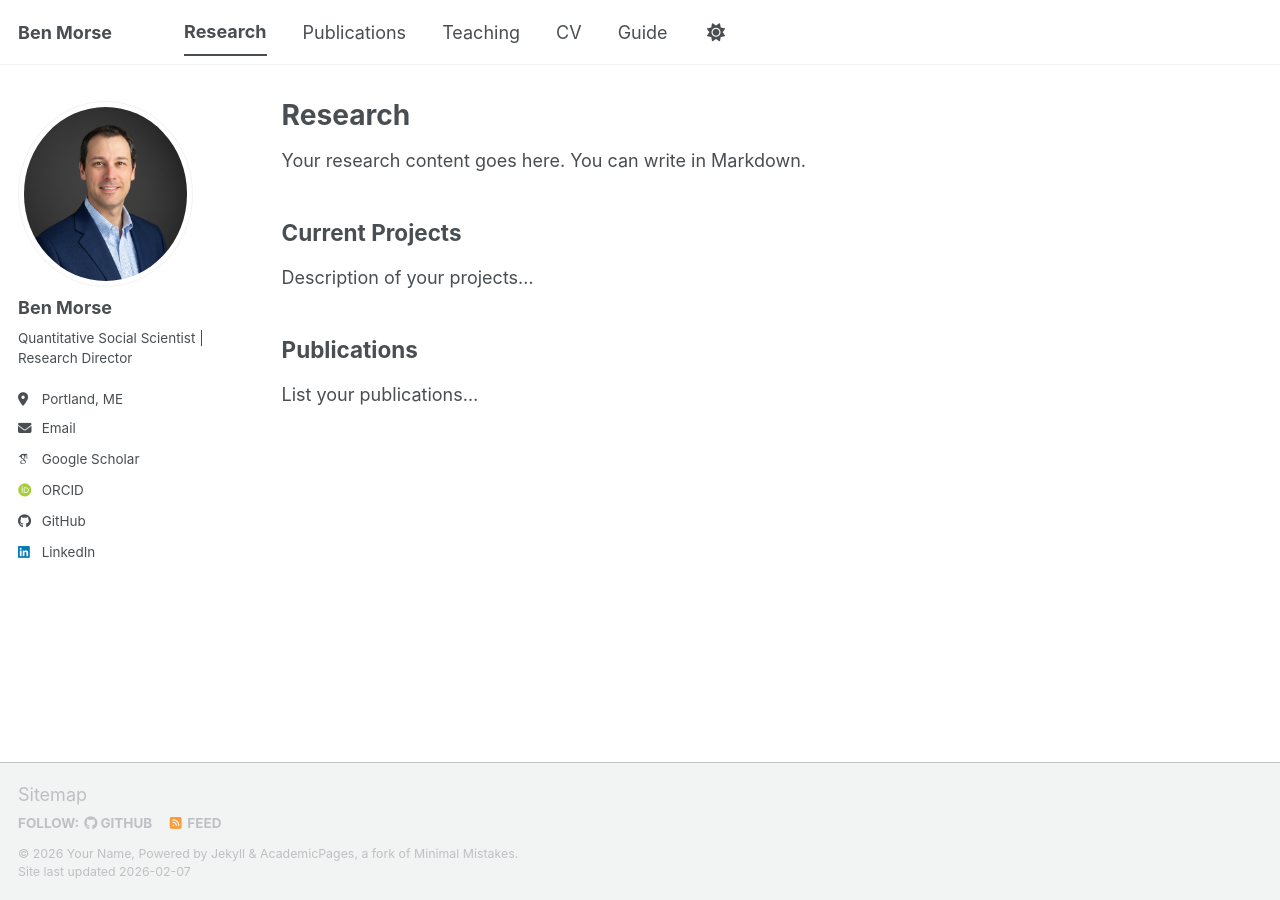
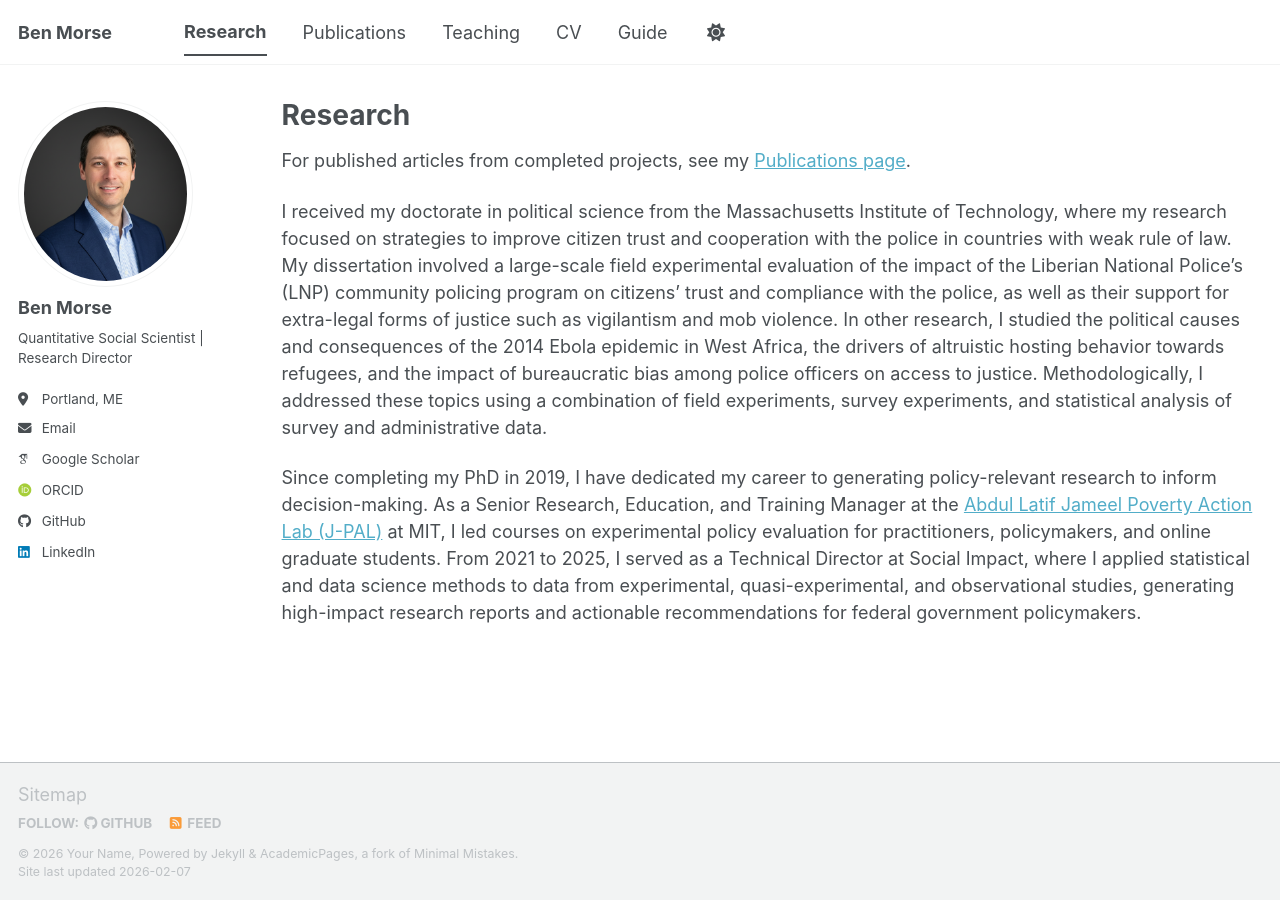
Before and after one commit to bensmorse/bensmorse.github.io, a Jekyll site: the page built from _pages/research.md, in a window 1280 px wide. Built offline with Jekyll 4.4.1, drawn with Linux system fonts in a browser that asks for light colours; some web fonts are replaced; a script bundle is joined from its source files by our own code; library files that are not in the unit come from our copies.

Commit message:
Update research.md

```diff
--- a/_pages/research.md
+++ b/_pages/research.md
@@ -5,12 +5,8 @@ permalink: /research/
 author_profile: true
 ---
 
-Your research content goes here. You can write in Markdown.
+For published articles from completed projects, see my [Publications page](/publications/).
 
-## Current Projects
+I received my doctorate in political science from the Massachusetts Institute of Technology, where my research focused on strategies to improve citizen trust and cooperation with the police in countries with weak rule of law. My dissertation involved a large-scale field experimental evaluation of the impact of the Liberian National Police’s (LNP) community policing program on citizens’ trust and compliance with the police, as well as their support for extra-legal forms of justice such as vigilantism and mob violence. In other research, I studied the political causes and consequences of the 2014 Ebola epidemic in West Africa, the drivers of altruistic hosting behavior towards refugees, and the impact of bureaucratic bias among police officers on access to justice. Methodologically, I addressed these topics using a combination of field experiments, survey experiments, and statistical analysis of survey and administrative data.
 
-Description of your projects...
-
-## Publications
-
-List your publications...
+Since completing my PhD in 2019, I have dedicated my career to generating policy-relevant research to inform decision-making. As a Senior Research, Education, and Training Manager at the [Abdul Latif Jameel Poverty Action Lab (J-PAL)](https://www.povertyactionlab.org/) at MIT, I led courses on experimental policy evaluation for practitioners, policymakers, and online graduate students. From 2021 to 2025, I served as a Technical Director at Social Impact, where I applied statistical and data science methods to data from experimental, quasi-experimental, and observational studies, generating high-impact research reports and actionable recommendations for federal government policymakers.
```
